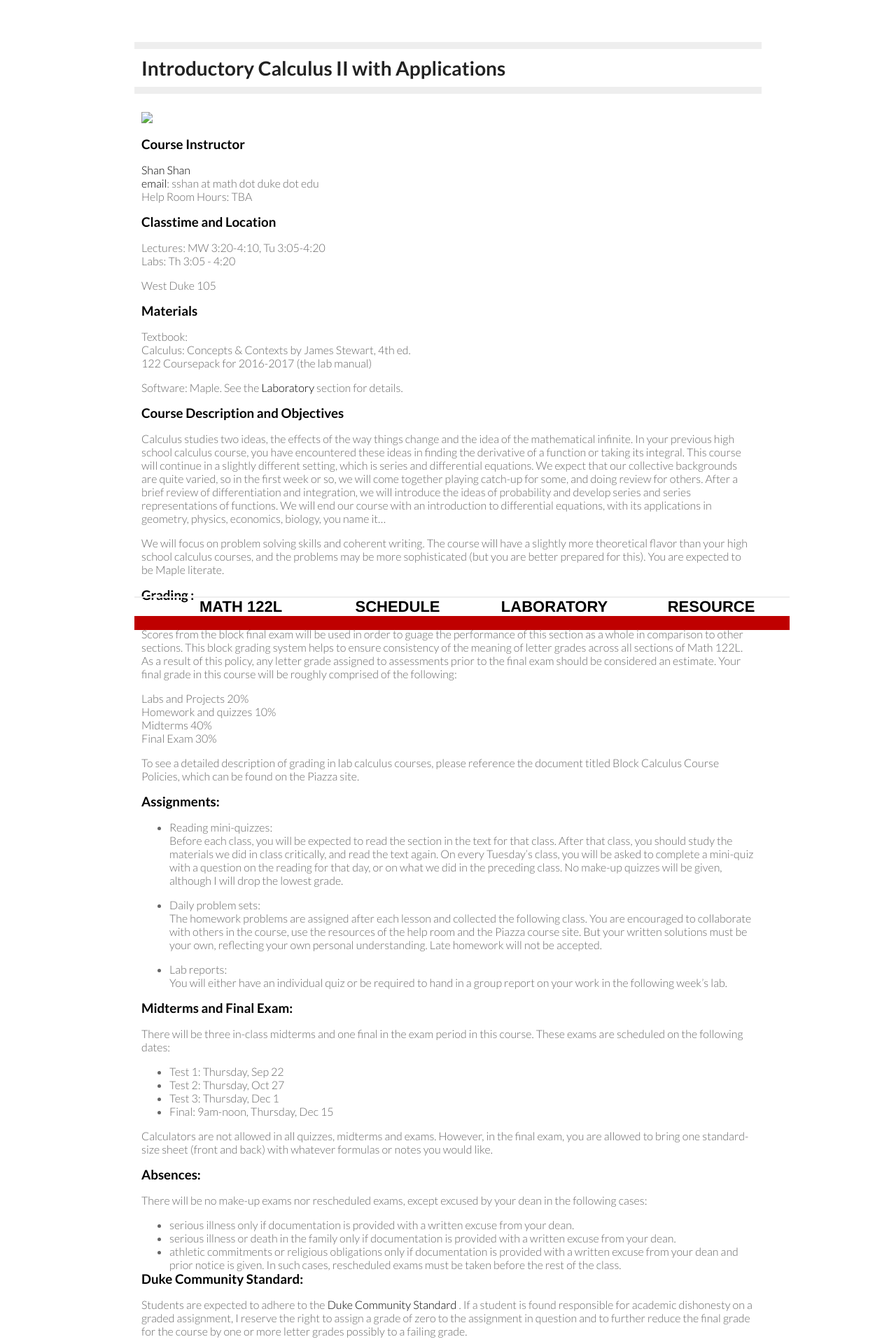
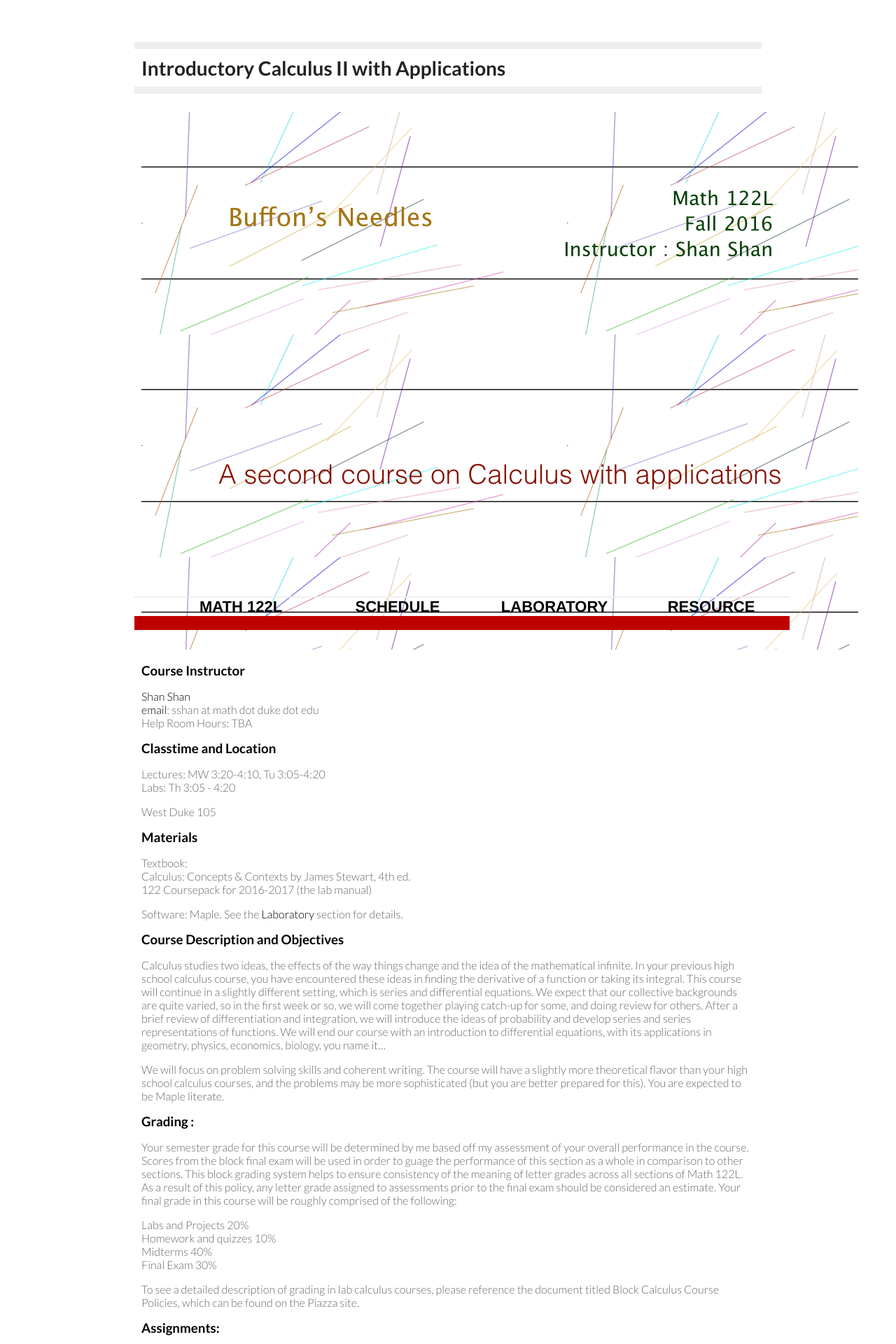
Before and after one commit to sshanshans/calculus2, a Jekyll site: the page built from index.md, in a window 1280 px wide. Shown: the top 1920 px of the page at 70% size. Built offline with Jekyll 4.4.1, drawn with Linux system fonts in a browser that asks for light colours.

Commit message:
Update index.md

```diff
--- a/index.md
+++ b/index.md
@@ -4,7 +4,7 @@ title: Introductory Calculus II with Applications
 description: course webpage
 ---
 
-<img src="/calculus/images/needle.png" >
+<img src="/calculus2/images/needle.png" >
 
 ### Course Instructor
 [Shan Shan](https://sshanshans.github.io)  <br>
```
